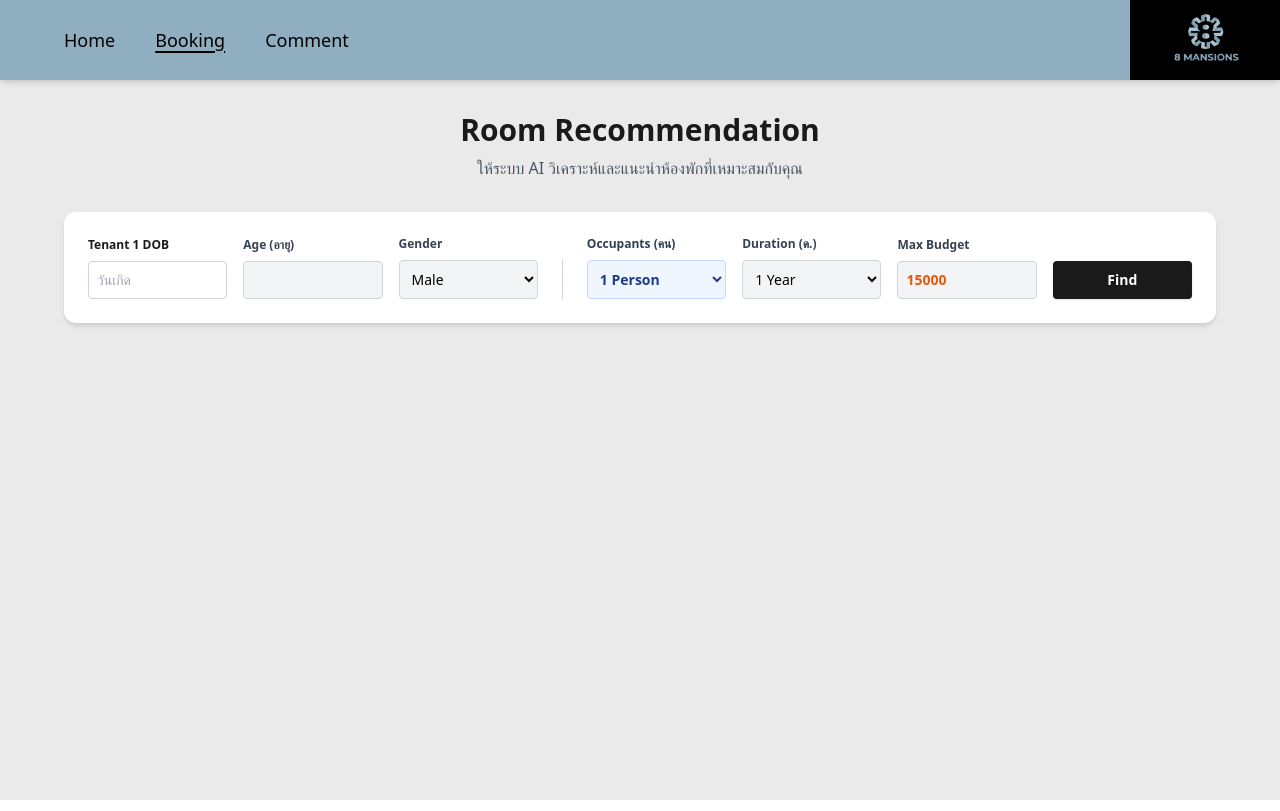
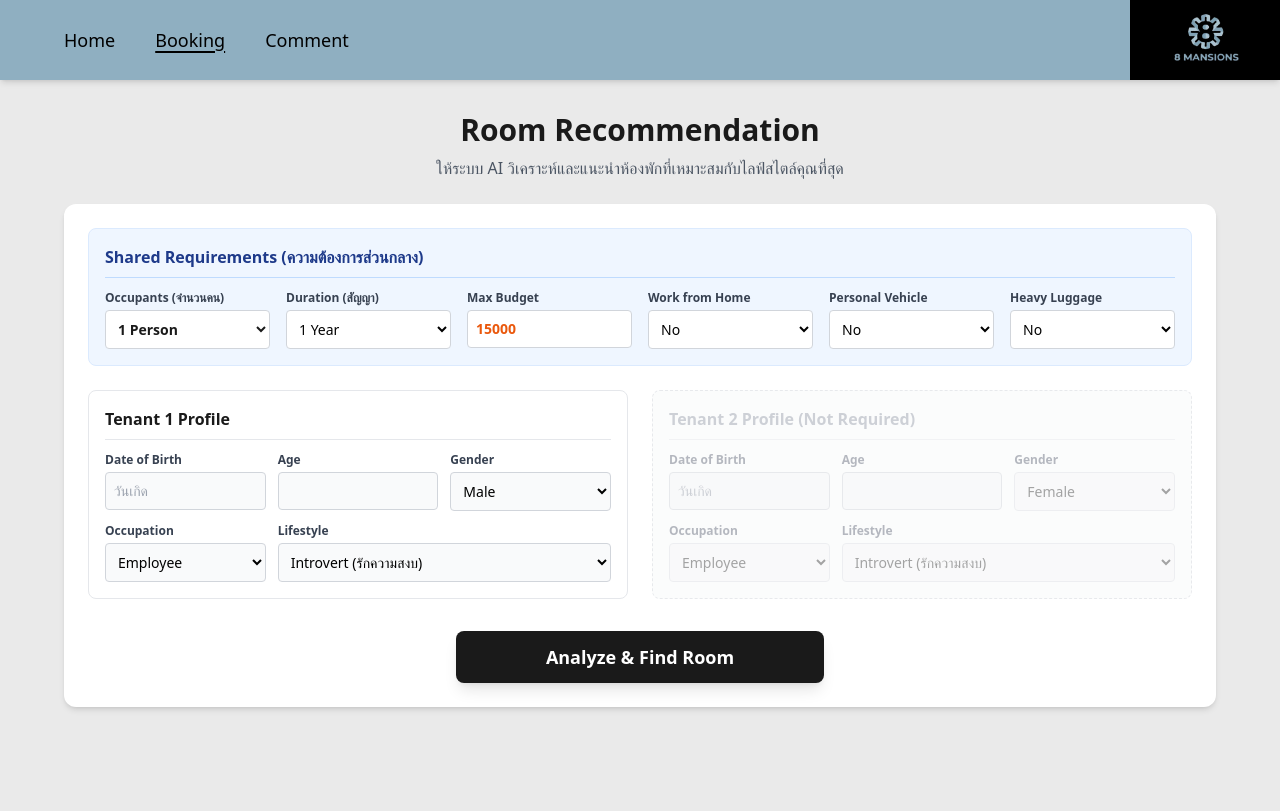
Before and after one commit to Ramza2547/8mansions-backend, a React (Vite) app in the folder tenant/: page /recommend-room in a window 1280 px wide. Built offline with nearby package versions, Linux system fonts and the light colour scheme.

Commit message:
remove emojis and smart keyword

```diff
--- a/tenant/src/RecommendRoom.jsx
+++ b/tenant/src/RecommendRoom.jsx
@@ -38,16 +38,24 @@ function RecommendRoom() {
   const { initialBirthDate, initialBirthDate2, initialAge, initialAge2 } = getInitialData();
 
   const [birthDate, setBirthDate] = useState(initialBirthDate);
-  const [birthDate2, setBirthDate2] = useState(initialBirthDate2); // 🎯 เพิ่ม State วันเกิดคนที่ 2
+  const [birthDate2, setBirthDate2] = useState(initialBirthDate2);
 
+  // 🎯 อัปเดต State ให้รองรับ 10 ตัวแปร
   const [formData, setFormData] = useState({
     age: initialAge,
     gender: 0,
     budget: 15000,
     occupants: hasSecondTenant ? 2 : 1,
     duration: parseInt(leaseDuration),
+    occupation: 1,
+    personality: 0,
+    wfh: 0,
+    vehicle: 0,
+    luggage: 0,
     age2: initialAge2,
-    gender2: 1
+    gender2: 1,
+    occupation2: 1,
+    personality2: 0
   });
 
   const [rooms, setRooms] = useState([]);
@@ -59,20 +67,17 @@ function RecommendRoom() {
     setBirthDate(date);
     if (date) {
       const currentYear = new Date().getFullYear();
-      const calculatedAge = currentYear - date.getFullYear();
-      setFormData({ ...formData, age: calculatedAge });
+      setFormData({ ...formData, age: currentYear - date.getFullYear() });
     } else {
       setFormData({ ...formData, age: '' });
     }
   };
 
-  // 🎯 เพิ่มฟังก์ชันจัดการปฏิทินคนที่ 2
   const handleDateChange2 = (date) => {
     setBirthDate2(date);
     if (date) {
       const currentYear = new Date().getFullYear();
-      const calculatedAge = currentYear - date.getFullYear();
-      setFormData({ ...formData, age2: calculatedAge });
+      setFormData({ ...formData, age2: currentYear - date.getFullYear() });
     } else {
       setFormData({ ...formData, age2: '' });
     }
@@ -84,12 +89,13 @@ function RecommendRoom() {
 
   const handleSearch = async (e) => {
     e.preventDefault();
-    if (!formData.age || formData.age <= 0) return alert("กรุณาระบุอายุให้ถูกต้องครับ");
+    if (!formData.age || formData.age <= 0) return alert("กรุณาระบุอายุให้ถูกต้อง");
 
     setIsLoading(true);
     setHasSearched(true);
 
     try {
+      // ⚠️ อย่าลืมเช็ค URL ตรงนี้ให้ตรงกับ Backend ของคุณ
       const response = await axios.post('https://eightmansions-backend-1.onrender.com/api/recommend-room/', formData);
       setRooms(response.data.recommended_rooms || []);
       setAiPrediction(response.data.ai_prediction);
@@ -101,7 +107,11 @@ function RecommendRoom() {
   };
 
   const clearFilters = () => {
-    setFormData({ age: '', gender: 0, budget: 15000, occupants: 1, duration: 12, age2: '', gender2: 1 });
+    setFormData({
+      age: '', gender: 0, budget: 15000, occupants: 1, duration: 12,
+      occupation: 1, personality: 0, wfh: 0, vehicle: 0, luggage: 0,
+      age2: '', gender2: 1, occupation2: 1, personality2: 0
+    });
     setBirthDate(null);
     setBirthDate2(null);
     setRooms([]);
@@ -114,14 +124,14 @@ function RecommendRoom() {
       state: {
         formData: guestFormData,
         duration: leaseDuration,
-        hasSecondTenant: formData.occupants === 2, // 🎯 อัปเดตตามที่กดในหน้า AI
+        hasSecondTenant: formData.occupants === 2,
         roomDetails: selectedRoom
       }
     });
   };
 
   return (
-    <div className="flex flex-col min-h-screen bg-[#EAEAEA] font-sans">
+    <div className="flex flex-col min-h-screen bg-[#EAEAEA] font-sans pb-10">
       <nav className="sticky top-0 z-50 w-full bg-[#8FAFC1] shadow-md">
         <div className="flex justify-between items-stretch w-full min-h-[60px] sm:min-h-[80px]">
           <div className="flex gap-4 sm:gap-10 items-center px-[5%]">
@@ -136,109 +146,157 @@ function RecommendRoom() {
       </nav>
 
       <div className="flex-1 p-4 sm:p-8 flex flex-col items-center">
-        <div className="text-center mb-8">
+        <div className="text-center mb-6">
           <h1 className="text-2xl sm:text-3xl font-extrabold text-[#1A1A1A]">Room Recommendation</h1>
-          <p className="text-gray-600 mt-2">ให้ระบบ AI วิเคราะห์และแนะนำห้องพักที่เหมาะสมกับคุณ</p>
+          <p className="text-gray-600 mt-2 text-sm sm:text-base">ให้ระบบ AI วิเคราะห์และแนะนำห้องพักที่เหมาะสมกับไลฟ์สไตล์คุณที่สุด</p>
         </div>
 
         <div className="bg-white p-6 rounded-xl shadow-md w-full max-w-6xl mb-8">
-          <form onSubmit={handleSearch} className="flex flex-col gap-4">
+          <form onSubmit={handleSearch} className="flex flex-col gap-6">
 
-            {/* 🎯 แถวแรก: Tenant 1 และ ข้อมูลห้องที่ใช้ร่วมกัน */}
-            <div className="flex flex-col sm:flex-row gap-4 items-end">
-
-              <div className="w-full sm:w-1/6">
-                <label className="block text-[#1A1A1A] font-bold mb-2 text-xs">Tenant 1 DOB</label>
-                <DatePicker selected={birthDate} onChange={handleDateChange} dateFormat="dd/MM/yyyy" placeholderText="วันเกิด" showMonthDropdown showYearDropdown dropdownMode="select" yearDropdownItemNumber={100} scrollableYearDropdown maxDate={new Date()} className="w-full p-2 bg-white border border-gray-300 rounded focus:ring-2 focus:ring-[#8FAFC1] outline-none text-sm" wrapperClassName="w-full"/>
-              </div>
-
-              <div className="w-full sm:w-1/6">
-                <label className="block text-gray-700 font-bold mb-2 text-xs">Age (อายุ)</label>
-                <input type="number" name="age" value={formData.age} onChange={handleChange} className="w-full p-2 bg-gray-100 border border-gray-300 rounded focus:ring-2 focus:ring-[#8FAFC1] outline-none text-sm" />
-              </div>
-
-              <div className="w-full sm:w-1/6">
-                <label className="block text-gray-700 font-bold mb-2 text-xs">Gender</label>
-                <select name="gender" value={formData.gender} onChange={handleChange} className="w-full p-2 bg-gray-100 border border-gray-300 rounded focus:ring-2 focus:ring-[#8FAFC1] outline-none cursor-pointer text-sm">
-                  <option value={0}>Male</option>
-                  <option value={1}>Female</option>
-                </select>
-              </div>
-
-              {/* เส้นแบ่งสายตาบางๆ */}
-              <div className="hidden sm:block h-10 border-l border-gray-300 mx-2"></div>
-
-              <div className="w-full sm:w-1/6">
-                <label className="block text-[#2C3E50] font-bold mb-2 text-xs">Occupants (คน)</label>
-                <select name="occupants" value={formData.occupants} onChange={handleChange} className="w-full p-2 bg-blue-50 border border-blue-200 rounded focus:ring-2 focus:ring-[#8FAFC1] outline-none cursor-pointer text-sm font-bold text-blue-900">
+            {/* 🎯 SECTION 1: Shared Requirements (ส่วนกลาง) */}
+            <div className="bg-blue-50 p-4 rounded-lg border border-blue-100">
+              <h2 className="font-bold text-blue-900 mb-3 border-b border-blue-200 pb-2"> Shared Requirements (ความต้องการส่วนกลาง)</h2>
+              <div className="grid grid-cols-2 sm:grid-cols-6 gap-4">
+                <div>
+                  <label className="block text-gray-700 font-bold mb-1 text-xs">Occupants (จำนวนคน)</label>
+                  <select name="occupants" value={formData.occupants} onChange={handleChange} className="w-full p-2 bg-white border border-gray-300 rounded outline-none text-sm font-bold text-[#1A1A1A]">
                     <option value={1}>1 Person</option>
                     <option value={2}>2 Persons</option>
                   </select>
                 </div>
-
-              <div className="w-full sm:w-1/6">
-                <label className="block text-gray-700 font-bold mb-2 text-xs">Duration (ด.)</label>
-                <select name="duration" value={formData.duration} onChange={handleChange} className="w-full p-2 bg-gray-100 border border-gray-300 rounded focus:ring-2 focus:ring-[#8FAFC1] outline-none cursor-pointer text-sm">
+                <div>
+                  <label className="block text-gray-700 font-bold mb-1 text-xs">Duration (สัญญา)</label>
+                  <select name="duration" value={formData.duration} onChange={handleChange} className="w-full p-2 bg-white border border-gray-300 rounded outline-none text-sm">
                     <option value={1}>1 Month</option>
                     <option value={6}>6 Months</option>
                     <option value={12}>1 Year</option>
                   </select>
                 </div>
-
-              <div className="w-full sm:w-1/6 flex flex-col gap-2">
-                <label className="block text-gray-700 font-bold text-xs">Max Budget</label>
-                <input type="number" name="budget" value={formData.budget} onChange={handleChange} className="w-full p-2 bg-gray-100 border border-gray-300 rounded focus:ring-2 focus:ring-[#8FAFC1] outline-none text-sm font-bold text-orange-600" />
+                <div>
+                  <label className="block text-gray-700 font-bold mb-1 text-xs">Max Budget</label>
+                  <input type="number" name="budget" value={formData.budget} onChange={handleChange} className="w-full p-2 bg-white border border-gray-300 rounded outline-none text-sm font-bold text-orange-600" />
                 </div>
-
-              <div className="w-full sm:w-1/6 flex items-end">
-                <button type="submit" disabled={isLoading} className="w-full bg-[#1A1A1A] hover:bg-gray-800 text-white font-bold py-2 rounded shadow transition-colors flex justify-center items-center text-sm h-[38px]">
-                  {isLoading ? <span className="animate-spin h-4 w-4 border-2 border-white border-t-transparent rounded-full"></span> : 'Find'}
-                </button>
+                <div>
+                  <label className="block text-gray-700 font-bold mb-1 text-xs">Work from Home</label>
+                  <select name="wfh" value={formData.wfh} onChange={handleChange} className="w-full p-2 bg-white border border-gray-300 rounded outline-none text-sm">
+                    <option value={0}>No</option>
+                    <option value={1}>Yes (ทำงานห้อง)</option>
+                  </select>
+                </div>
+                <div>
+                  <label className="block text-gray-700 font-bold mb-1 text-xs">Personal Vehicle</label>
+                  <select name="vehicle" value={formData.vehicle} onChange={handleChange} className="w-full p-2 bg-white border border-gray-300 rounded outline-none text-sm">
+                    <option value={0}>No</option>
+                    <option value={1}>Yes (มีรถส่วนตัว)</option>
+                  </select>
+                </div>
+                <div>
+                  <label className="block text-gray-700 font-bold mb-1 text-xs">Heavy Luggage</label>
+                  <select name="luggage" value={formData.luggage} onChange={handleChange} className="w-full p-2 bg-white border border-gray-300 rounded outline-none text-sm">
+                    <option value={0}>No</option>
+                    <option value={1}>Yes (สัมภาระเยอะ)</option>
+                  </select>
+                </div>
               </div>
             </div>
 
-            {/* 🎯 แถวที่สอง: Tenant 2 (จะโชว์เมื่อ occupants == 2) */}
-            {formData.occupants === 2 && (
-              <div className="flex flex-col sm:flex-row gap-4 items-end pt-4 mt-2 border-t border-dashed border-gray-300 animate-fade-in">
-
-                <div className="w-full sm:w-1/6">
-                  <label className="block text-green-700 font-bold mb-2 text-xs">Tenant 2 DOB</label>
-                  <DatePicker selected={birthDate2} onChange={handleDateChange2} dateFormat="dd/MM/yyyy" placeholderText="วันเกิดคนที่ 2" showMonthDropdown showYearDropdown dropdownMode="select" yearDropdownItemNumber={100} scrollableYearDropdown maxDate={new Date()} className="w-full p-2 bg-green-50 border border-green-200 rounded focus:ring-2 focus:ring-green-400 outline-none text-sm" wrapperClassName="w-full"/>
+            <div className="grid grid-cols-1 sm:grid-cols-2 gap-6">
+              {/* 🎯 SECTION 2: Tenant 1 Profile */}
+              <div className="border border-gray-200 p-4 rounded-lg">
+                <h2 className="font-bold text-[#1A1A1A] mb-3 border-b pb-2"> Tenant 1 Profile</h2>
+                <div className="grid grid-cols-2 sm:grid-cols-3 gap-3">
+                  <div className="col-span-2 sm:col-span-1">
+                    <label className="block text-gray-700 font-bold mb-1 text-[10px] sm:text-xs">Date of Birth</label>
+                    <DatePicker selected={birthDate} onChange={handleDateChange} dateFormat="dd/MM/yyyy" placeholderText="วันเกิด" showMonthDropdown showYearDropdown dropdownMode="select" yearDropdownItemNumber={100} scrollableYearDropdown maxDate={new Date()} className="w-full p-2 bg-gray-50 border border-gray-300 rounded outline-none text-sm" wrapperClassName="w-full"/>
                   </div>
-
-                <div className="w-full sm:w-1/6">
-                  <label className="block text-gray-700 font-bold mb-2 text-xs">Age (อายุ)</label>
-                  <input type="number" name="age2" value={formData.age2} onChange={handleChange} className="w-full p-2 bg-gray-100 border border-gray-300 rounded focus:ring-2 focus:ring-green-400 outline-none text-sm" />
+                  <div>
+                    <label className="block text-gray-700 font-bold mb-1 text-xs">Age</label>
+                    <input type="number" name="age" value={formData.age} onChange={handleChange} className="w-full p-2 bg-gray-50 border border-gray-300 rounded outline-none text-sm" />
                   </div>
-
-                <div className="w-full sm:w-1/6">
-                  <label className="block text-gray-700 font-bold mb-2 text-xs">Gender</label>
-                  <select name="gender2" value={formData.gender2} onChange={handleChange} className="w-full p-2 bg-gray-100 border border-gray-300 rounded focus:ring-2 focus:ring-green-400 outline-none cursor-pointer text-sm">
+                  <div>
+                    <label className="block text-gray-700 font-bold mb-1 text-xs">Gender</label>
+                    <select name="gender" value={formData.gender} onChange={handleChange} className="w-full p-2 bg-gray-50 border border-gray-300 rounded outline-none text-sm">
                       <option value={0}>Male</option>
                       <option value={1}>Female</option>
                     </select>
                   </div>
+                  <div className="col-span-2 sm:col-span-1">
+                    <label className="block text-gray-700 font-bold mb-1 text-[10px] sm:text-xs">Occupation</label>
+                    <select name="occupation" value={formData.occupation} onChange={handleChange} className="w-full p-2 bg-gray-50 border border-gray-300 rounded outline-none text-sm">
+                      <option value={0}>Student</option>
+                      <option value={1}>Employee</option>
+                      <option value={2}>Freelance/Business</option>
+                    </select>
+                  </div>
+                  <div className="col-span-2 sm:col-span-2">
+                    <label className="block text-gray-700 font-bold mb-1 text-[10px] sm:text-xs">Lifestyle</label>
+                    <select name="personality" value={formData.personality} onChange={handleChange} className="w-full p-2 bg-gray-50 border border-gray-300 rounded outline-none text-sm">
+                      <option value={0}>Introvert (รักความสงบ)</option>
+                      <option value={1}>Extrovert (ชอบเข้าสังคม)</option>
+                    </select>
+                  </div>
+                </div>
+              </div>
 
-                {/* สร้างช่องว่าง (Empty Space) ดันให้ปุ่มด้านบนไม่เบี้ยว */}
-                <div className="hidden sm:block h-10 border-l border-transparent mx-2"></div>
-                <div className="hidden sm:block w-full sm:w-1/6"></div>
-                <div className="hidden sm:block w-full sm:w-1/6"></div>
-                <div className="hidden sm:block w-full sm:w-1/6"></div>
-                <div className="hidden sm:block w-full sm:w-1/6"></div>
+              {/* 🎯 SECTION 3: Tenant 2 Profile (Conditional) */}
+              <div className={`border p-4 rounded-lg transition-opacity duration-300 ${formData.occupants === 2 ? 'border-green-300 bg-green-50/30 opacity-100' : 'border-dashed border-gray-300 bg-gray-50 opacity-50'}`}>
+                <h2 className={`font-bold mb-3 border-b pb-2 ${formData.occupants === 2 ? 'text-green-800 border-green-200' : 'text-gray-400'}`}>
+                Tenant 2 Profile {formData.occupants === 1 && "(Not Required)"}
+                </h2>
+                <div className="grid grid-cols-2 sm:grid-cols-3 gap-3">
+                  <div className="col-span-2 sm:col-span-1">
+                    <label className="block text-gray-500 font-bold mb-1 text-[10px] sm:text-xs">Date of Birth</label>
+                    <DatePicker selected={birthDate2} onChange={handleDateChange2} disabled={formData.occupants === 1} dateFormat="dd/MM/yyyy" placeholderText="วันเกิด" showMonthDropdown showYearDropdown dropdownMode="select" yearDropdownItemNumber={100} scrollableYearDropdown maxDate={new Date()} className="w-full p-2 bg-white border border-gray-300 rounded outline-none text-sm disabled:bg-gray-100" wrapperClassName="w-full"/>
                   </div>
-            )}
+                  <div>
+                    <label className="block text-gray-500 font-bold mb-1 text-xs">Age</label>
+                    <input type="number" name="age2" value={formData.age2} onChange={handleChange} disabled={formData.occupants === 1} className="w-full p-2 bg-white border border-gray-300 rounded outline-none text-sm disabled:bg-gray-100" />
+                  </div>
+                  <div>
+                    <label className="block text-gray-500 font-bold mb-1 text-xs">Gender</label>
+                    <select name="gender2" value={formData.gender2} onChange={handleChange} disabled={formData.occupants === 1} className="w-full p-2 bg-white border border-gray-300 rounded outline-none text-sm disabled:bg-gray-100">
+                      <option value={0}>Male</option>
+                      <option value={1}>Female</option>
+                    </select>
+                  </div>
+                  <div className="col-span-2 sm:col-span-1">
+                    <label className="block text-gray-500 font-bold mb-1 text-[10px] sm:text-xs">Occupation</label>
+                    <select name="occupation2" value={formData.occupation2} onChange={handleChange} disabled={formData.occupants === 1} className="w-full p-2 bg-white border border-gray-300 rounded outline-none text-sm disabled:bg-gray-100">
+                      <option value={0}>Student</option>
+                      <option value={1}>Employee</option>
+                      <option value={2}>Freelance/Business</option>
+                    </select>
+                  </div>
+                  <div className="col-span-2 sm:col-span-2">
+                    <label className="block text-gray-500 font-bold mb-1 text-[10px] sm:text-xs">Lifestyle</label>
+                    <select name="personality2" value={formData.personality2} onChange={handleChange} disabled={formData.occupants === 1} className="w-full p-2 bg-white border border-gray-300 rounded outline-none text-sm disabled:bg-gray-100">
+                      <option value={0}>Introvert (รักความสงบ)</option>
+                      <option value={1}>Extrovert (ชอบเข้าสังคม)</option>
+                    </select>
+                  </div>
+                </div>
+              </div>
+            </div>
 
+            {/* 🎯 Submit Button */}
+            <div className="flex justify-center mt-2">
+              <button type="submit" disabled={isLoading} className="w-full sm:w-1/3 bg-[#1A1A1A] hover:bg-gray-800 text-white font-bold py-3 rounded-lg shadow-lg transition-colors flex justify-center items-center text-lg">
+                {isLoading ? <span className="animate-spin h-5 w-5 border-2 border-white border-t-transparent rounded-full"></span> : ' Analyze & Find Room'}
+              </button>
+            </div>
           </form>
         </div>
 
+        {/* --- ส่วนแสดงผลลัพธ์การค้นหา (โค้ดเดิม) --- */}
         {hasSearched && aiPrediction && (
           <div className="w-full max-w-6xl mb-6 p-4 bg-[#8FAFC1] bg-opacity-20 border border-[#8FAFC1] rounded-lg flex items-center justify-between animate-fade-in">
             <div>
-              <span className="font-bold text-[#1A1A1A]">🧠 AI Blended Prediction:</span>
+              <span className="font-bold text-[#1A1A1A]"> AI Blended Prediction:</span>
               <span className="ml-2 text-gray-700">
                 The model predicts you might like <b>Floor {aiPrediction.preferred_floor}</b> with a <b>{aiPrediction.preferred_view}</b> view.
                 <span className="text-gray-500 text-sm ml-2 block sm:inline mt-1 sm:mt-0">
-                  (โมเดลวิเคราะห์ความต้องการ{formData.occupants === 2 ? 'แบบคู่' : ''}แล้วพบว่าน่าจะชอบชั้น <b>{aiPrediction.preferred_floor}</b> และวิว <b>{aiPrediction.preferred_view}</b>)
+                  (โมเดลวิเคราะห์พฤติกรรมแล้วพบว่าน่าจะชอบชั้น <b>{aiPrediction.preferred_floor}</b> และวิว <b>{aiPrediction.preferred_view}</b>)
                 </span>
               </span>
             </div>
```
Lines whose indentation alone changed are shown as unchanged.
